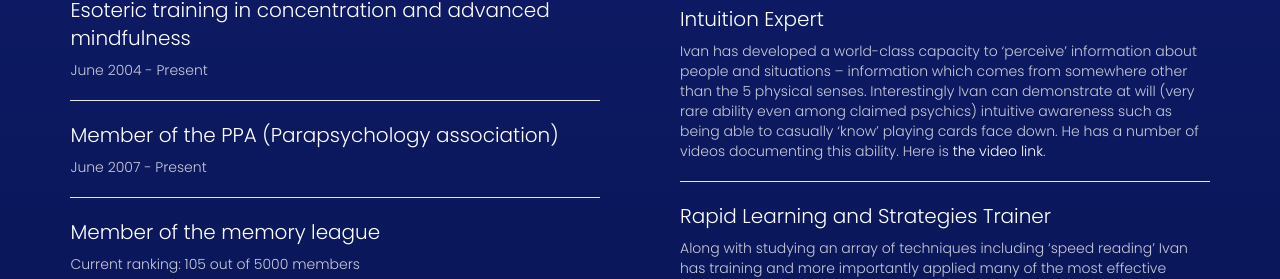
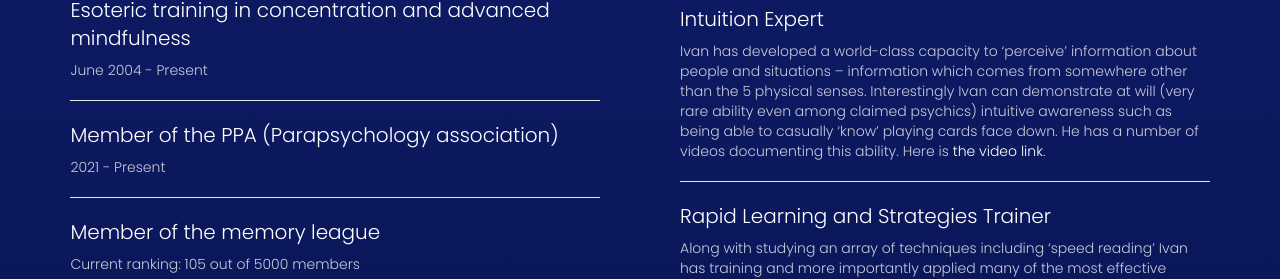
Before and after one commit to gantug/perfecttend, a Next.js app: page / in a window 1280 px wide. Shown: the part 2481-2760 px from the top of the page. Built offline with nearby package versions, Linux system fonts and the light colour scheme.

Commit message:
little change.

```diff
--- a/src/components/Experience.tsx
+++ b/src/components/Experience.tsx
@@ -74,7 +74,7 @@ export default function Experience() {
               <h3 className='text-md md:text-xl text-white'>
                 Member of the PPA (Parapsychology association)
               </h3>
-              <div className='text-sm text-[#C8CBD9]'>June 2007 - Present</div>
+              <div className='text-sm text-[#C8CBD9]'>2021 - Present</div>
             </div>
 
             <div className='flex flex-col gap-2 py-5 font-light'>
```
